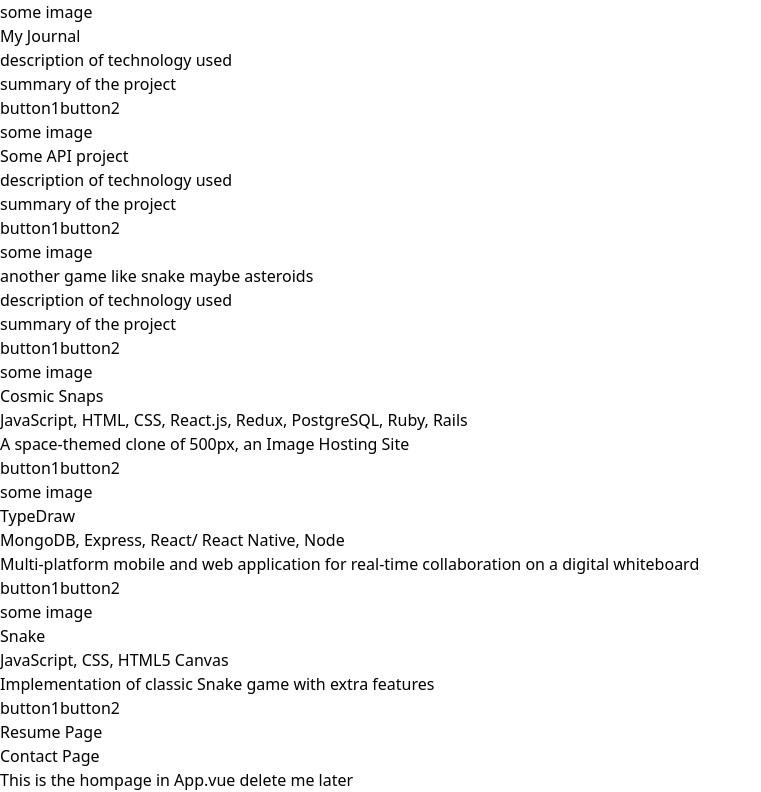
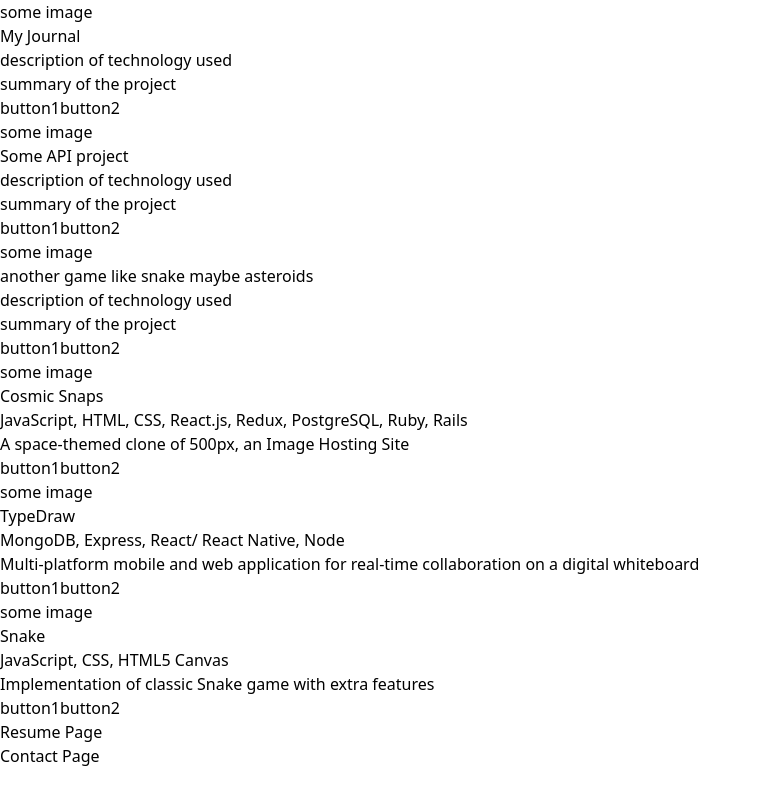
Before and after one commit to mrmoeee/portfolio-tailwind, a Vue app: page / in a window 1280 px wide. Shown: the part 504-1296 px from the top of the page, without its empty margins (0-761 px from the left). After the commit the page ends 1272 px from the top, so only its background shows below. Built offline with nearby package versions, Linux system fonts and the light colour scheme.

Commit message:
removed navbar margin, added padding, added box-shadow to body

```diff
--- a/index.html
+++ b/index.html
@@ -9,7 +9,7 @@
 </head>
 
 <body class="h-screen">
-  <div id="app" class="container mx-auto max-w-5xl h-screen"></div>
+  <div id="app" class="container mx-auto max-w-5xl h-screen drop-shadow-md"></div>
   <script type="module" src="/src/main.js"></script>
 </body>
 
--- a/src/App.vue
+++ b/src/App.vue
@@ -7,15 +7,12 @@
 </script>
 
 <template>
-  <div class="container mx-auto max-w-5xl">
+  <div class="container mx-auto max-w-5xl shadow-2xl shadow-slate-50 p-10">
     <HomePage />
     <AboutPage />
     <ProjectsPage />
     <ResumePage />
     <ContactPage />
-    <h1 class="scoper text-3xl font-bold underline">
-      This is the hompage in App.vue delete me later
-    </h1>
   </div>
 </template>
 
--- a/src/components/NavBar.vue
+++ b/src/components/NavBar.vue
@@ -3,7 +3,7 @@
 </script>
 
 <template>
-  <div class="container mx-auto max-w-5xl flex flex-row m-8">
+  <div class="container mx-auto max-w-5xl flex flex-row">
     <div class=" text-center flex items-center shadow-md">
       <a href="#" class="text-2xl p-4 antialiased font-light tracking-widest ">MATTHEW MOE</a>
     </div>
```
